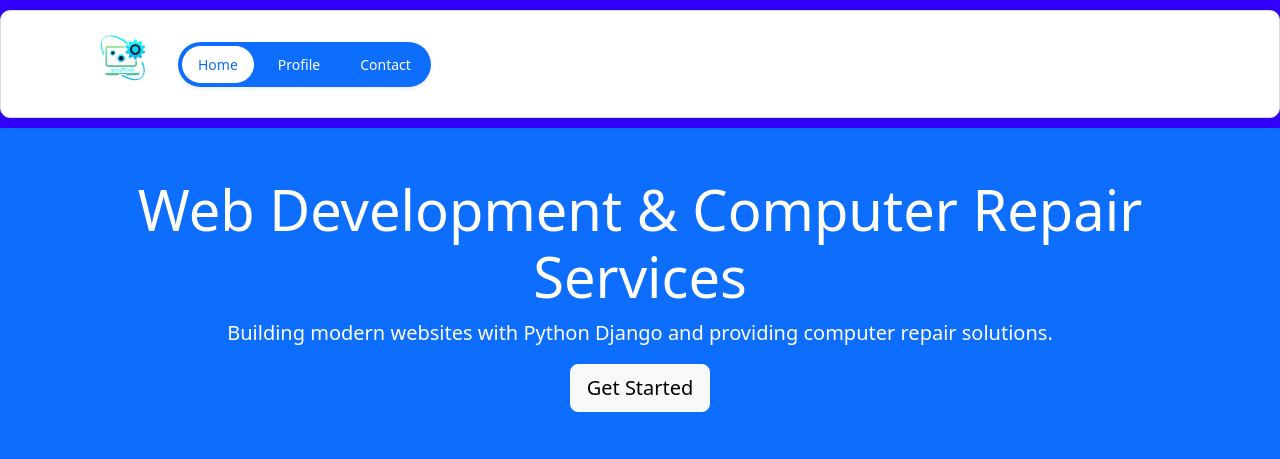
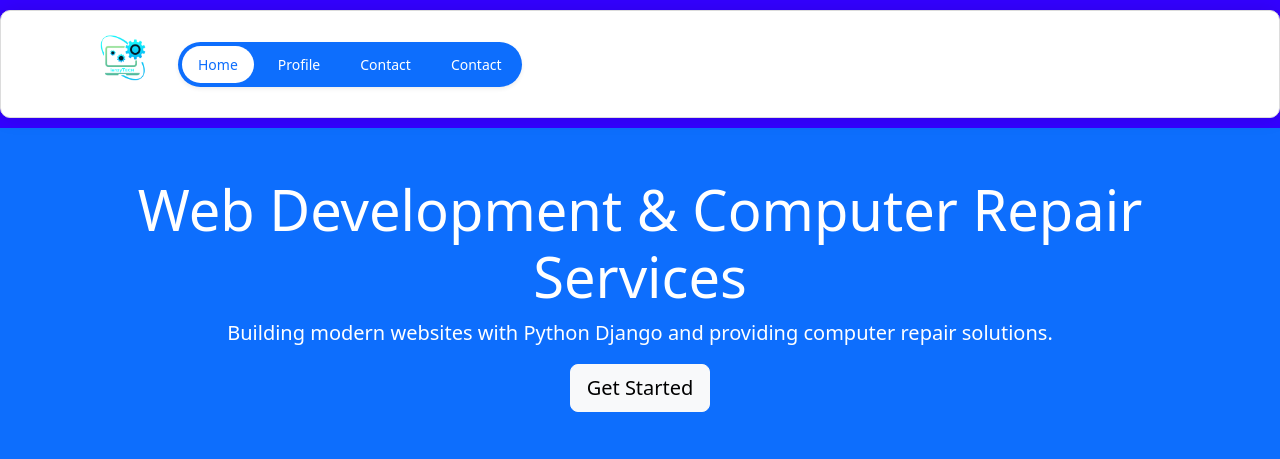
Before and after one commit to lanzy-lanzy/lanzy, a Django app: page / in a window 1280 px wide. Shown: the top 459 px of the page. Run offline with Django 4.2, Linux system fonts and the light colour scheme; some libraries are stand-ins or nearby versions.

Commit message:
Update landing_page.html

```diff
--- a/myapp/templates/landing_page.html
+++ b/myapp/templates/landing_page.html
@@ -28,7 +28,7 @@
 <header>
 <nav class="navbar navbar-expand-lg neumorphic">
   <div class="container">
-      <a class="navbar-brand" href="home-tab2">
+    <a class="navbar-brand" href="#">
       <img src="static\img\lanzytech.png" alt="lanzyTECH" height="80px">
     </a>
     <button class="navbar-toggler" type="button" data-bs-toggle="collapse" data-bs-target="#navbarNav"
@@ -38,13 +38,16 @@
     <div class="collapse navbar-collapse" id="navbarNav">
       <ul class="nav nav-pills nav-fill gap-2 p-1 small bg-primary rounded-5 shadow-sm" id="pillNav2" role="tablist" style="--bs-nav-link-color: var(--bs-white); --bs-nav-pills-link-active-color: var(--bs-primary); --bs-nav-pills-link-active-bg: var(--bs-white);">
         <li class="nav-item" role="presentation">
-            <button class="nav-link active rounded-5" id="home-tab2" data-bs-toggle="tab" type="button" role="tab" aria-selected="true">Home</button>
+          <a class="nav-link active rounded-5" id="home-tab2" data-bs-toggle="tab" href="#home" role="tab" aria-selected="true">Home</a>
         </li>
         <li class="nav-item" role="presentation">
-            <button class="nav-link rounded-5" id="profile-tab2" data-bs-toggle="tab" type="button" role="tab" aria-selected="false">Profile</button>
+          <a class="nav-link rounded-5" id="profile-tab2" data-bs-toggle="tab" href="#profile" role="tab" aria-selected="false">Profile</a>
         </li>
          <li class="nav-item" role="presentation">
-            <button class="nav-link rounded-5" id="contact-tab2" data-bs-toggle="tab" type="button" role="tab" aria-selected="false">Contact</button>
+          <a class="nav-link rounded-5" id="contact-tab2" data-bs-toggle="tab" href="#services" role="tab" aria-selected="false">Contact</a>
+        </li>
+        <li class="nav-item" role="presentation">
+          <a class="nav-link rounded-5" id="contact-tab2" data-bs-toggle="tab" href="#contact" role="tab" aria-selected="false">Contact</a>
         </li>
       </ul>
     </div>
@@ -179,7 +182,7 @@
   </div>
 </section>
 
-<section id="contact-tab2"py-5">
+<section id="contact"py-5">
   <div class="container">
     <div class="row">
       <div class="col-md-6 mx-auto">
@@ -205,7 +208,7 @@
   </div>
 </section>
 
-    <section id="profile-tab2" class="py-5">
+    <section id="profile" class="py-5">
       <div class="container">
         <div class="row">
           <div class="col-md-6">
```
Lines whose indentation alone changed are shown as unchanged.
